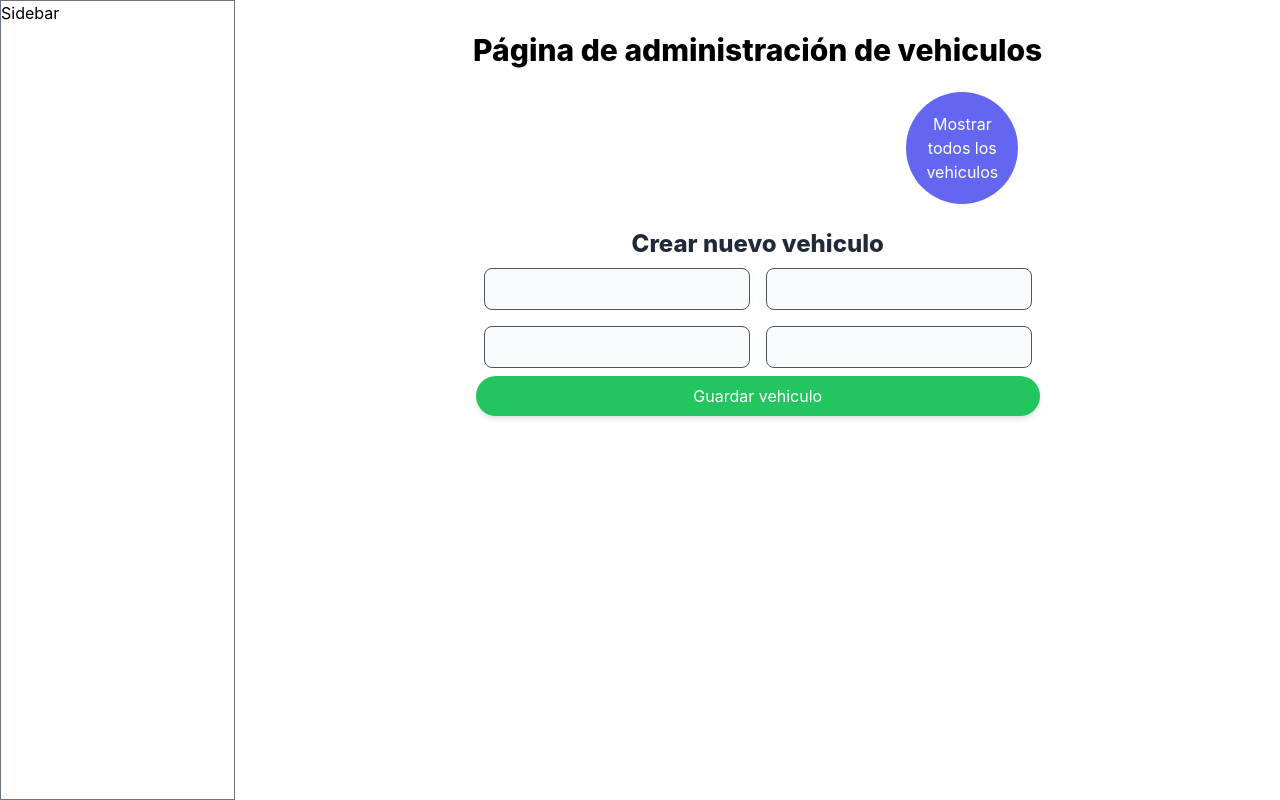
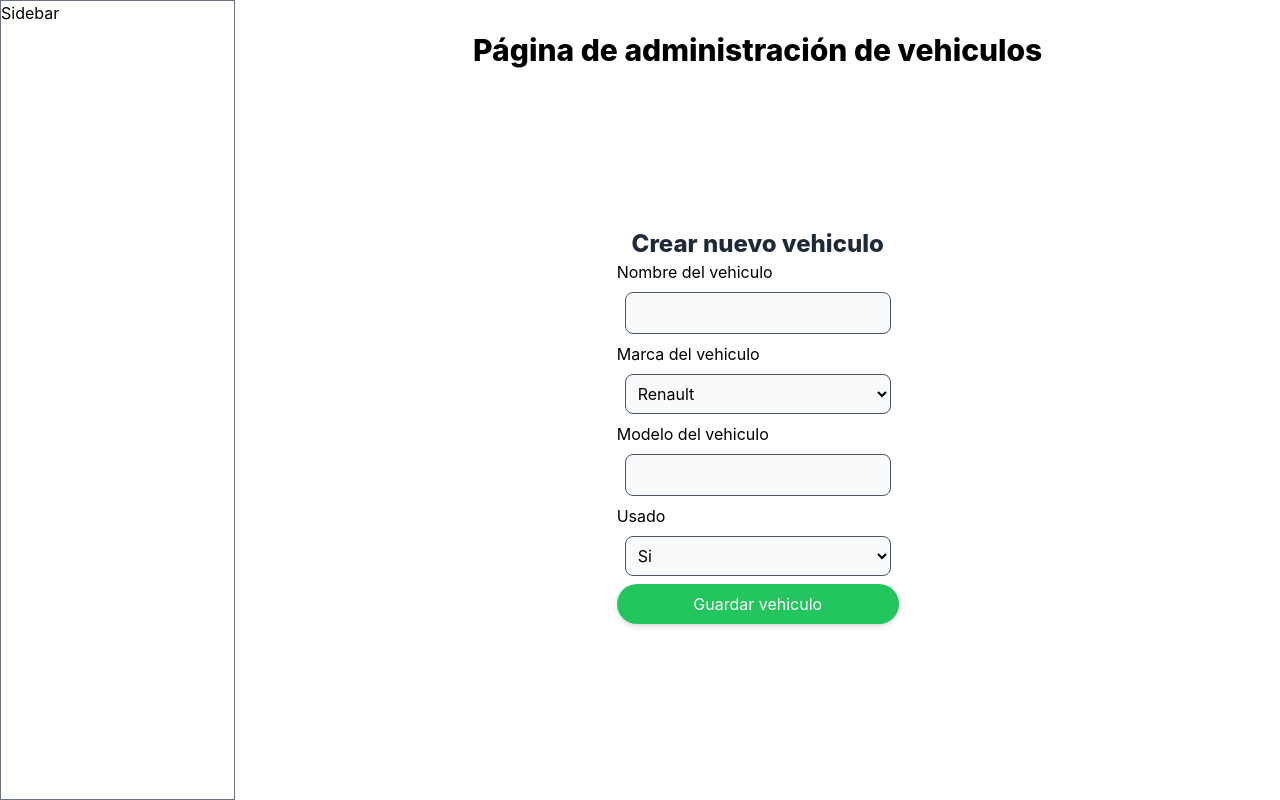
Before and after one commit to coscristian/Concesionario, a React (Create React App) app: page /admin/vehiculos in a window 1280 px wide. Built offline with nearby package versions, Linux system fonts and the light colour scheme.

Commit message:
agregar funcionalidad para que el formulario envie datos

```diff
--- a/package.json
+++ b/package.json
@@ -10,6 +10,7 @@
     "react-dom": "^18.2.0",
     "react-router-dom": "^6.8.2",
     "react-scripts": "5.0.1",
+    "react-toastify": "^9.1.1",
     "web-vitals": "^2.1.4"
   },
   "scripts": {
--- a/src/pages/admin/Vehiculos.jsx
+++ b/src/pages/admin/Vehiculos.jsx
@@ -1,50 +1,61 @@
-import React, {useEffect, useState} from 'react';
+import React, { useEffect, useState } from "react";
+import { ToastContainer, toast } from 'react-toastify';
+import 'react-toastify/dist/ReactToastify.css';
 
 const VehiculosBackend = [
   {
-    nombre:"Corolla",
+    nombre: "Corolla",
     marca: "Toyota",
-    modelo: 2014
+    modelo: 2014,
+    usado: "Si",
   },
   {
-    nombre:"Sandero",
+    nombre: "Sandero",
     marca: "Renault",
-    modelo: 2015
+    modelo: 2015,
+    usado: "No",
   },
   {
-    nombre:"Ray4",
+    nombre: "Ray4",
     marca: "Toyota",
-    modelo: 2021
+    modelo: 2021,
+    usado: "No",
   },
   {
-    nombre:"Fiesta",
+    nombre: "Fiesta",
     marca: "Ford",
-    modelo: 2017
+    modelo: 2017,
+    usado: "Si",
   },
   {
-    nombre:"Mazda 3",
+    nombre: "Mazda 3",
     marca: "Mazda",
-    modelo: 2020
+    modelo: 2020,
+    usado: "No",
   },
   {
-    nombre:"Onix",
+    nombre: "Onix",
     marca: "Chevrolet",
-    modelo: 2019
+    modelo: 2019,
+    usado: "Si",
   },
-]
-
+];
 
 const Vehiculos = () => {
-
   const [mostrarTabla, setMostrarTabla] = useState(false);
   const [textoBoton, setTextoBoton] = useState("Crear nuevo vehiculo");
   const [vehiculos, setVehiculos] = useState([]);
+  const [colorBoton, setColorBoton] = useState("indigo");
 
-
-  useEffect( () => {
-    setTextoBoton(mostrarTabla ? "Crear nuevo vehiculo" : "Mostrar todos los vehiculos");
-  }
-  , [mostrarTabla]);
+  useEffect(() => {
+    if (mostrarTabla) {
+      setTextoBoton("Crear nuevo vehiculo");
+      setColorBoton("indigo");
+    } else {
+      setTextoBoton("Mostrar todos los vehiculos");
+      setColorBoton("red");
+    }
+  }, [mostrarTabla]);
 
   useEffect(() => {
     // Obtener lista de vehiculos desde el backend
@@ -52,31 +63,51 @@ const Vehiculos = () => {
   }, []);
 
   return (
-    <div className='flex h-full w-full flex-col items-center justify-start p-8'>
-      <div className='flex flex-col'>
-        <h2 className='text-3xl font-extrabold'>Página de administración de vehiculos</h2>
-        <button onClick={() => {setMostrarTabla(!mostrarTabla);}} className='p-5 bg-indigo-500 text-white m-6 rounded-full w-28 self-end'>{textoBoton}
+    <div className="flex h-full w-full flex-col items-center justify-start p-8">
+      <div className="flex flex-col">
+        <h2 className="text-3xl font-extrabold">
+          Página de administración de vehiculos
+        </h2>
+        <button
+          onClick={() => {
+            setMostrarTabla(!mostrarTabla);
+          }}
+          className={`p-5 bg-${colorBoton}-500 text-white m-6 rounded-full w-28 self-end`}
+        >
+          {textoBoton}
         </button>
       </div>
 
-      {mostrarTabla ? <TablaVehiculos listaVehiculos={vehiculos} /> : <FormularioCreacionVehiculos />}
-
+      {mostrarTabla ? (
+        <TablaVehiculos listaVehiculos={vehiculos} />
+      ) : (
+        <FormularioCreacionVehiculos
+          funcionParaMostrarLaTabla={setMostrarTabla}
+          listaVehiculos={vehiculos}
+          funcionParaAgregarUnVehiculo={setVehiculos}/>
+      )}
+      <ToastContainer
+        position="bottom-center"
+        autoClose={5000}
+      />
     </div>
   );
 }
 
-const TablaVehiculos = ({listaVehiculos}) => {
-  console.log(listaVehiculos);
-  return  (
-    <div className='flex flex-col items-center justify-center'>
-      <h2 className='text-2xl font-extrabold text-gray-800'>Todos los vehiculos</h2>
+const TablaVehiculos = ({ listaVehiculos}) => {
+  //console.log(listaVehiculos);
+  return (
+    <div className="flex flex-col items-center justify-center">
+      <h2 className="text-2xl font-extrabold text-gray-800">
+        Todos los vehiculos
+      </h2>
       <table>
-
         <thead>
           <tr>
             <th>Nombre del vehiculo</th>
             <th>Marca del vehiculo</th>
             <th>Modelo del vehiculo</th>
+            <th>Usado</th>
           </tr>
         </thead>
 
@@ -87,28 +118,115 @@ const TablaVehiculos = ({listaVehiculos}) => {
                 <td>{vehiculo.nombre}</td>
                 <td>{vehiculo.marca}</td>
                 <td>{vehiculo.modelo}</td>
+                <td>{vehiculo.usado}</td>
               </tr>
             );
-          })
-          }
+          })}
         </tbody>
       </table>
     </div>
   );
-}
+};
 
-const FormularioCreacionVehiculos = () => {
+const FormularioCreacionVehiculos = ({funcionParaMostrarLaTabla, listaVehiculos, funcionParaAgregarUnVehiculo }) => {
+  const [nombre, setNombre] = useState();
+  const [marca, setMarca] = useState();
+  const [modelo, setModelo] = useState();
+  const [usado, setUsado] = useState();
+
+  const enviarAlBackend = () => {
+    console.log("Nombre:", nombre, "Modelo:", modelo, "Marca", marca, "Usado", usado);
+    toast.success("Vehiculo agregado correctamente");
+    funcionParaMostrarLaTabla(true);
+    // Spread operator -> Tome lo que ya habia mas lo que voy a agregar
+    funcionParaAgregarUnVehiculo([...listaVehiculos,
+       {nombre: nombre, marca: marca, modelo: modelo, usado: usado}])
+  }
+
   return (
-  <div className='flex flex-col items-center justify-center'>
-    <h2 className='text-2xl font-extrabold text-gray-800'>Crear nuevo vehiculo</h2>
-    <form action="" className='grid grid-cols-2'>
-      <input className="bg-gray-50 border border-gray-600 p-2 rounded-lg m-2" type="text" />
-      <input className="bg-gray-50 border border-gray-600 p-2 rounded-lg m-2" type="text" />
-      <input className="bg-gray-50 border border-gray-600 p-2 rounded-lg m-2" type="text" />
-      <input className="bg-gray-50 border border-gray-600 p-2 rounded-lg m-2" type="text" />
-      <button className='col-span-2 bg-green-500 p-2 rounded-full shadow-md hover:bg-green-600 text-white'>Guardar vehiculo</button>
-    </form>
-  </div>);
-}
+    <div className="flex flex-col items-center justify-center">
+      <h2 className="text-2xl font-extrabold text-gray-800">
+        Crear nuevo vehiculo
+      </h2>
+
+      <form className="flex flex-col">
+        <label className="flex flex-col" htmlFor="nombre">
+          Nombre del vehiculo
+          <input
+            name="nombre"
+
+            className="bg-gray-50 border border-gray-600 p-2 rounded-lg m-2"
+            type="text"
+            value={nombre}
+            onChange={(e) => {
+              setNombre(e.target.value);
+            }}
+          />
+        </label>
+
+        <label className="flex flex-col" htmlFor="marca">
+          Marca del vehiculo
+          <select
+            name="marca"
+            className="bg-gray-50 border border-gray-600 p-2 rounded-lg m-2"
+            value={marca}
+            onChange={(e)=> {
+              setMarca(e.target.value);
+            }}
+          >
+            <option disabled>Seleccione una opcion</option>
+            <option>Renault</option>
+            <option>Toyota</option>
+            <option>Ford</option>
+            <option>Mazda</option>
+            <option>Chevrolet</option>
+          </select>
+        </label>
+
+        <label className="flex flex-col" htmlFor="modelo">
+          Modelo del vehiculo
+          <input
+            name="modelo"
+
+            className="bg-gray-50 border border-gray-600 p-2 rounded-lg m-2"
+            type="number"
+            min={1992}
+            max={2023}
+            value={modelo}
+            onChange={(e) => {
+              setModelo(e.target.value);
+            }}
+          />
+        </label>
+
+        <label className="flex flex-col" htmlFor="usado">
+          Usado
+          <select
+            name="usado"
+            className="bg-gray-50 border border-gray-600 p-2 rounded-lg m-2"
+            value={usado}
+            onChange={(e)=> {
+              setUsado(e.target.value);
+            }}
+          >
+            <option disabled>Seleccione una opcion</option>
+            <option>Si</option>
+            <option>No</option>
+          </select>
+        </label>
+
+        <button
+          type="button"
+          className="col-span-2 bg-green-500 p-2 rounded-full shadow-md hover:bg-green-600 text-white"
+          onClick={()=>{
+            enviarAlBackend();
+          }}
+        >
+          Guardar vehiculo
+        </button>
+      </form>
+    </div>
+  );
+};
 
 export default Vehiculos;
```
Also changed, not shown: 1 other file (tests, documents, lock files or other folders).
